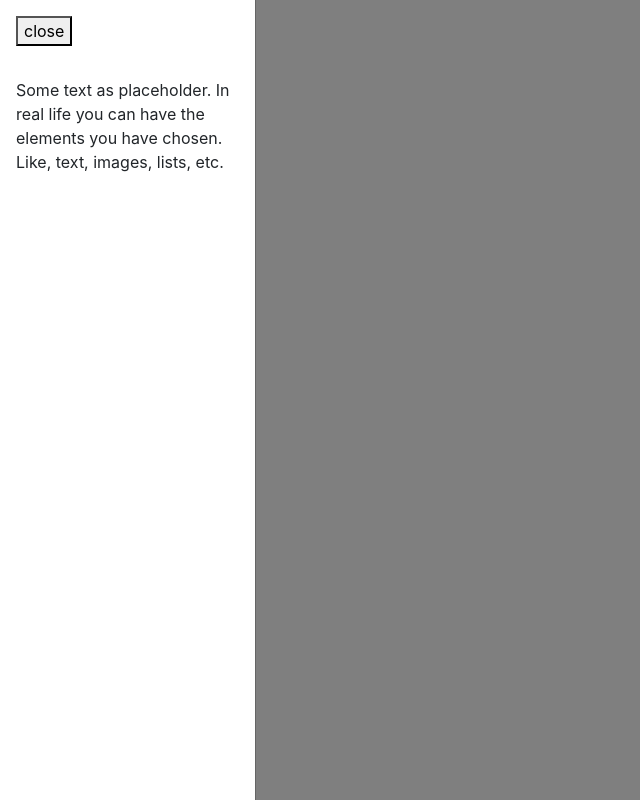
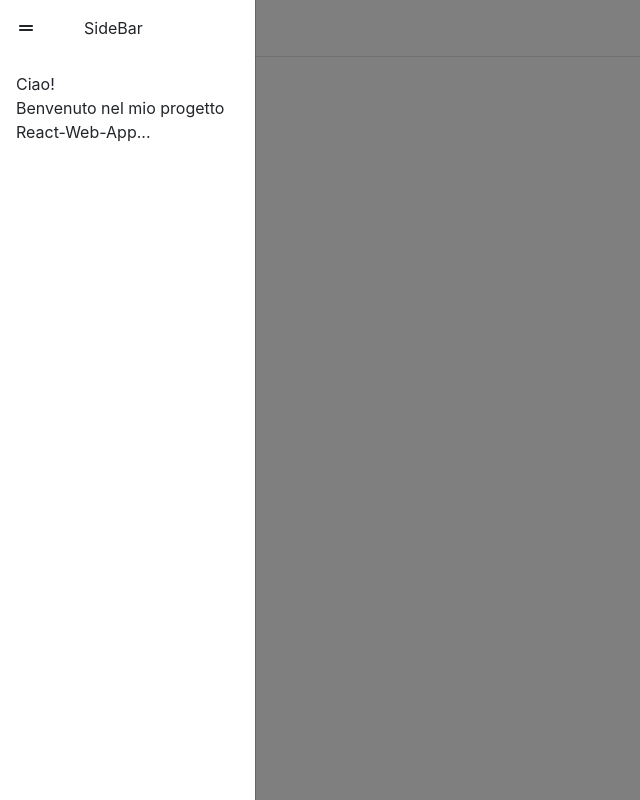
Before and after one commit to essedii/react-web-app, a React (Create React App) app: page / in a window 1280 px wide. Both pictures are taken after a click on the button 8 px from the left and 20 px from the top of the page. Shown: the whole page, without its empty margins (0-640 px from the left). Built offline with nearby package versions, Linux system fonts and the light colour scheme.

Commit message:
Clean code and minor Ui change

```diff
--- a/src/components/Button.jsx
+++ /dev/null
@@ -1,16 +0,0 @@
-import React from 'react';
-
-const Button = () =>  {
-  return (
-
-    // <button onClick={() => console.log('hello')}>
-    //   Button
-    // </button>
-  <button>Count</button>
-
-  )
-}
-
-
-
-export default Button
--- a/src/components/Interface.jsx
+++ /dev/null
@@ -1,23 +0,0 @@
-import React from 'react'
-import SideBar from './SideBar'
-import NavBar from './NavBar'
- import { useState } from 'react'
-const Interface = () => {
-
-  const [data, setData] = useState(false);
-
-
-
-  const setSide = (data) => {
-   setData(data)
-
-  }
-  return (
-   <>
-   <NavBar setSide={setSide}/>
-   <SideBar open={data}/>
-   </>
-  )
-}
-
-export default Interface
--- a/src/components/NavBar.jsx
+++ b/src/components/NavBar.jsx
@@ -1,42 +1,27 @@
 import React from 'react'
-import Button from './Button'
-import { useState, useEffect, useRef } from 'react';
+import { FontAwesomeIcon } from '@fortawesome/react-fontawesome'
+
+const NavBar = ({navToHome}) => {
+   return(
+    <div>
+      <nav className="nav border-0  border-bottom " style={{'minHeight': '3rem'}} >
+<div className='d-flex flex-start align-items-center' style={{'padding': '1rem 1rem'   }}>
+
+          <button
+            className='btn'
+            style={{ 'border':'none', 'cursor': 'hover', 'padding':'0px'}}
+            onClick={() => navToHome(true)}>
+            <FontAwesomeIcon  className='fa-fw 'icon="grip-lines"  />
+          </button>
+
+        <p className='m-0 ms-5'>React Web App</p>
+
+</div>
 
 
-
-const NavBar = ({navToHome}) => {
-
-  const [sideBarState, setSideBarState] = useState(false)
-  // const [navBarState, setNaveBarState] = useState(false)
-  // const isInitialMount = useRef(true);
-
-  // const data = true
-
-  // useEffect(() => {
-  //   if (isInitialMount.current) {
-  //      isInitialMount.current = false;
-  //   } else {
-  //     setSideBarState(true)
-
-
-  //   }
-  // });
-  // useEffect(() => {
-  //   console.log(`Button now pressed ${SideBarState}`)
-  // });
-   return(
-
-    <div>
-      <nav className="nav border-0 " >
-        {/* <button  onClick={() => setSideBarState(!sideBarState), childToParent(data)}></button> */}
-        <button  onClick={() => navToHome(true)}></button>
-        <p>NAVBAR</p>
       </nav>
     </div>
    )
-
-
   }
 
-
 export default NavBar
--- a/src/components/SideBar.jsx
+++ b/src/components/SideBar.jsx
@@ -1,12 +1,14 @@
 import React from 'react'
 import { useState, useEffect } from 'react'
-import { Button, Offcanvas} from 'react-bootstrap';
+import { Offcanvas} from 'react-bootstrap';
+import { FontAwesomeIcon } from '@fortawesome/react-fontawesome'
+
 
 function SideBar({ homeToSide, sideToHome }) {
   const [show, setShow] = useState(homeToSide);
 
   const handleClose = () => setShow(false);
-  const handleShow = () => setShow(true);
+  // const handleShow = () => setShow(true);
 
   useEffect(() => {
     console.log('sideUpdate')
@@ -16,20 +18,21 @@ function SideBar({ homeToSide, sideToHome }) {
       console.log('sideEndUpdate')
 
     }
-  }, [setShow] )
-
-
+  }, [] )
 
   return (
     <>
       <Offcanvas show={homeToSide} onHide={handleClose}>
-        <Offcanvas.Header >
-          <button  onClick={() => sideToHome(false)}>close</button>
+        <Offcanvas.Header  >
+          <div className='d-flex flex-start align-items-center'>
+          <button  className='btn' style={{ 'border':'none', 'cursor': 'hover', 'padding':'0px'}}   onClick={() => sideToHome(false)}> <FontAwesomeIcon  className='fa-fw 'icon="grip-lines"  /></button>
+          <p className='m-0 ms-5'>SideBar</p>
+          </div>
+
           <Offcanvas.Title>{homeToSide}</Offcanvas.Title>
         </Offcanvas.Header>
         <Offcanvas.Body>
-          Some text as placeholder. In real life you can have the elements you
-          have chosen. Like, text, images, lists, etc.
+     Ciao! <br/> Benvenuto nel mio progetto <br/> React-Web-App... <br/> <br/>
         </Offcanvas.Body>
       </Offcanvas>
     </>
--- a/src/pages/home/Home.jsx
+++ b/src/pages/home/Home.jsx
@@ -1,8 +1,5 @@
 import React from 'react'
-
-import Button from '../../components/Button';
 import { useState, useEffect, useRef } from 'react';
-import Interface from '../../components/Interface';
 import NavBar from '../../components/NavBar';
 import SideBar from '../../components/SideBar';
 
@@ -19,12 +16,6 @@ const Home = () => {
   const sideToHome = (sidedata) => {
     setSideButton(sidedata);
   }
-  const homeToSide = () => {
-    setDataHome();
-  }
-  // const sideToHome = (sidedata) => {
-  //   setButtonPressed(sidedata);
-  // }
 
   useEffect(() => {
     if (isInitialMount.current) {
@@ -43,7 +34,6 @@ const Home = () => {
     <div>
      <NavBar navToHome={navToHome}/>
      <SideBar sideToHome={sideToHome} homeToSide={dataHome} />
-
     </div>
   )
 }
```
